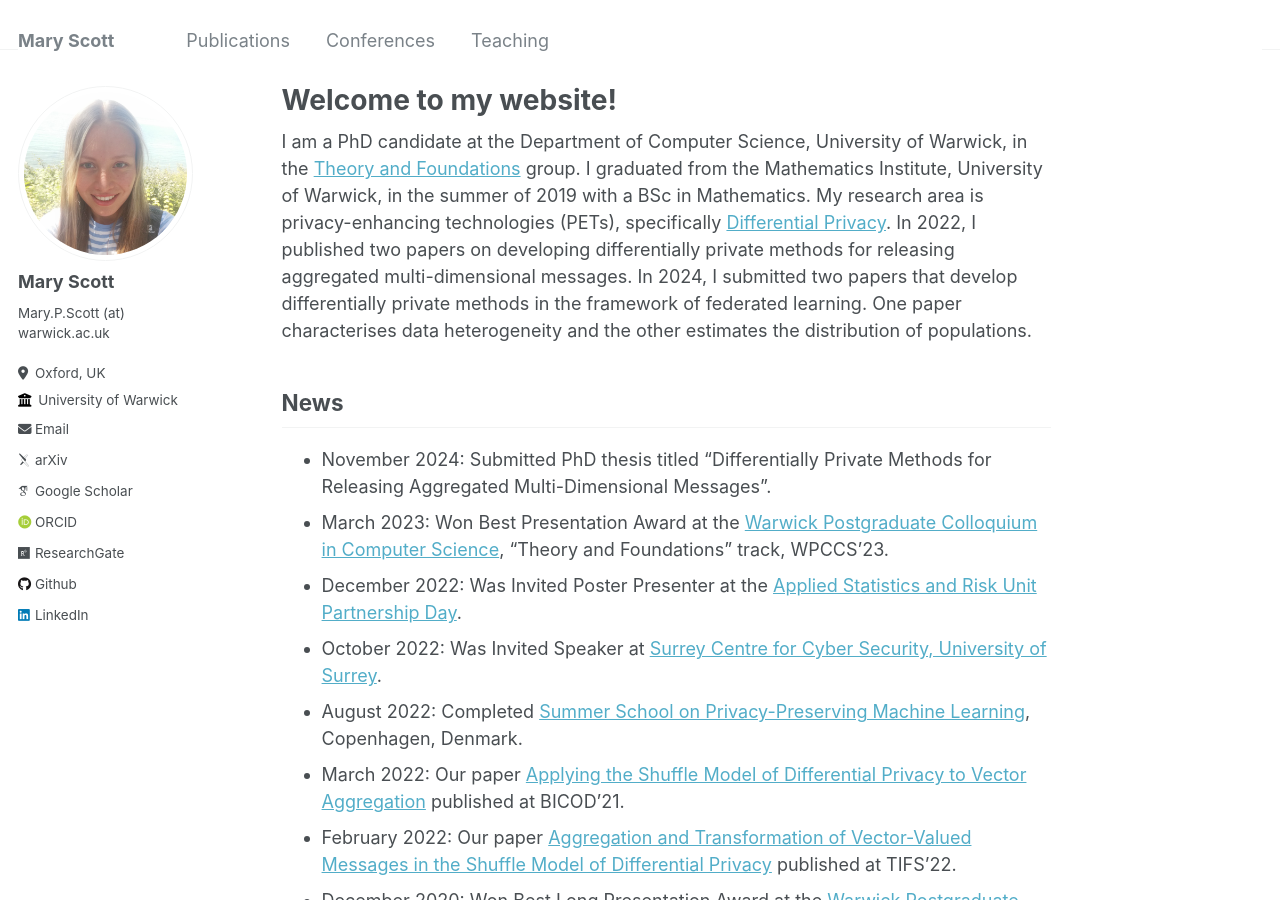
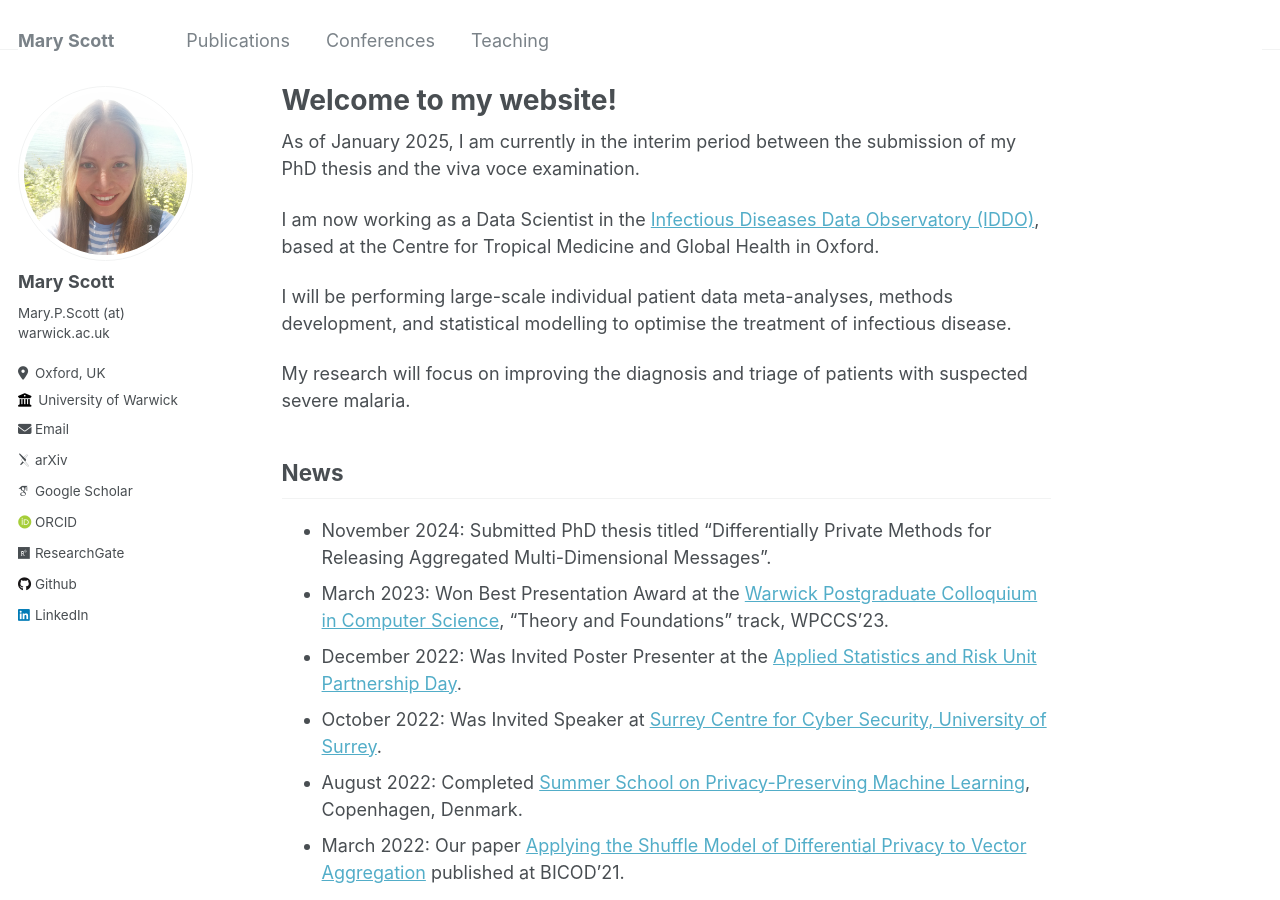
Before and after one commit to mary-python/mary-python.github.io, a Jekyll site: the page built from _pages/about.md, in a window 1280 px wide and 900 px high. Built offline with Jekyll 4.4.1, drawn with Linux system fonts in a browser that asks for light colours; some web fonts are replaced.

Commit message:
Update about.md

```diff
--- a/_pages/about.md
+++ b/_pages/about.md
@@ -7,7 +7,13 @@ redirect_from:
   - /about.html
 ---
 
-I am a PhD candidate at the Department of Computer Science, University of Warwick, in the [Theory and Foundations](https://warwick.ac.uk/fac/sci/dcs/research/focs/) group. I graduated from the Mathematics Institute, University of Warwick, in the summer of 2019 with a BSc in Mathematics. My research area is privacy-enhancing technologies (PETs), specifically [Differential Privacy](https://en.wikipedia.org/wiki/Differential_privacy). In 2022, I published two papers on developing differentially private methods for releasing aggregated multi-dimensional messages. In 2024, I submitted two papers that develop differentially private methods in the framework of federated learning. One paper characterises data heterogeneity and the other estimates the distribution of populations.
+As of January 2025, I am currently in the interim period between the submission of my PhD thesis and the viva voce examination.
+
+I am now working as a Data Scientist in the [Infectious Diseases Data Observatory (IDDO)](https://www.iddo.org/), based at the Centre for Tropical Medicine and Global Health in Oxford.
+
+I will be performing large-scale individual patient data meta-analyses, methods development, and statistical modelling to optimise the treatment of infectious disease.
+
+My research will focus on improving the diagnosis and triage of patients with suspected severe malaria.
 
 News
 ------
```
